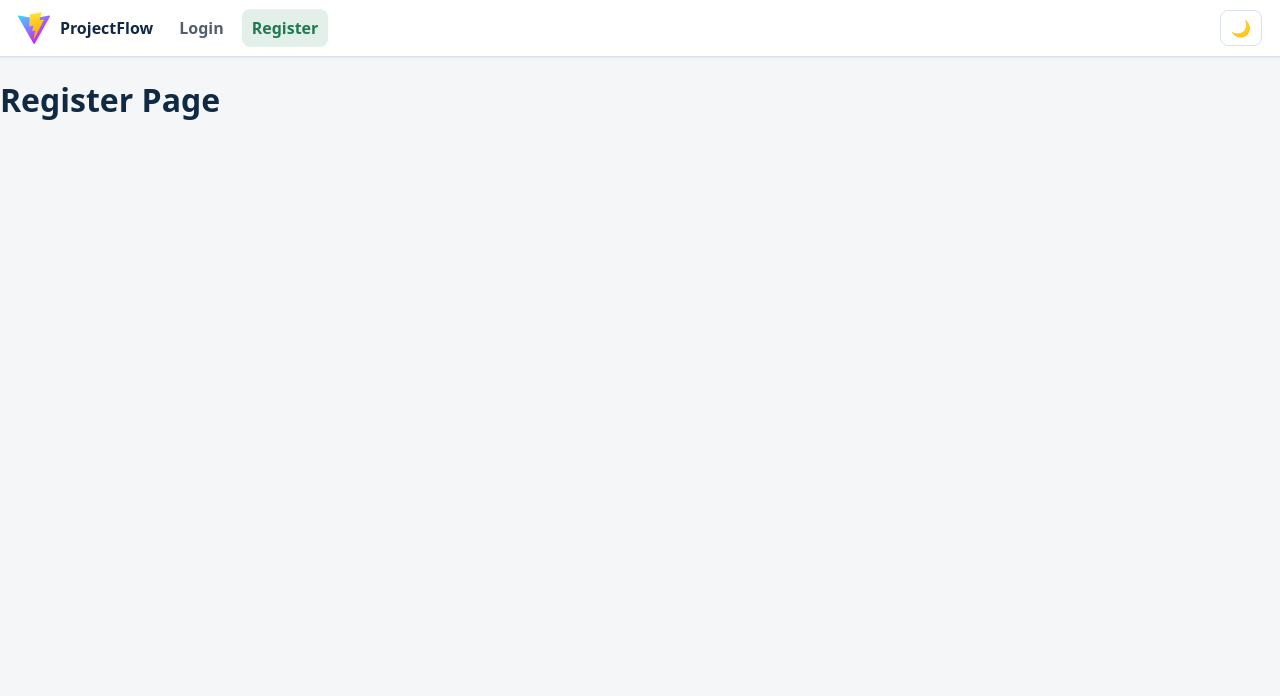
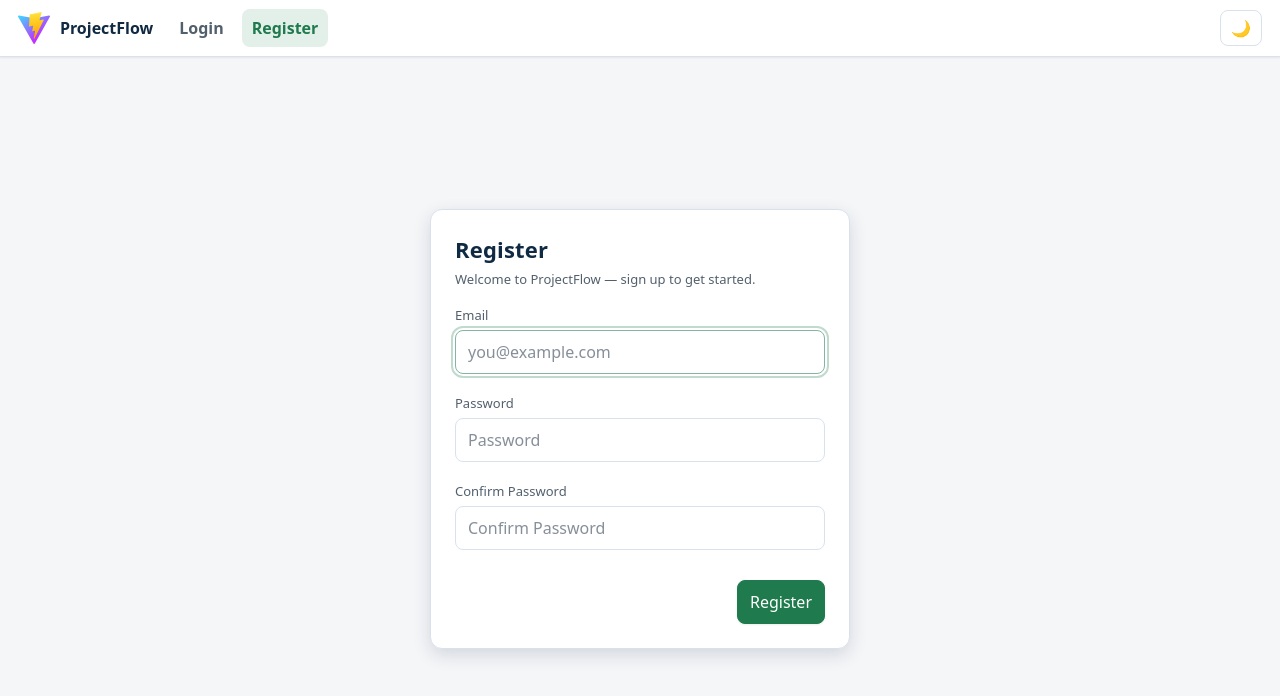
Before and after one commit to dev-dimitarspiroski/projectflow, a React (Vite) app: page /register in a window 1280 px wide. Shown: the top 696 px of the page. Built offline with nearby package versions, Linux system fonts and the light colour scheme.

Commit message:
finished login and register page

```diff
--- a/db.json
+++ b/db.json
@@ -4,6 +4,11 @@
       "id": "1",
       "email": "admin@projectflow.dev",
       "password": "123456"
+    },
+    {
+      "id": "5d77",
+      "email": "dimitar@projectflow.dev",
+      "password": "123123"
     }
   ],
   "projects": [
@@ -40,6 +45,18 @@
       "title": "Status implementation",
       "projectId": "1",
       "status": "done"
+    },
+    {
+      "id": "7368",
+      "title": "Finish login page",
+      "status": "done",
+      "projectId": "1"
+    },
+    {
+      "id": "e86a",
+      "title": "Finish register page",
+      "status": "in_progress",
+      "projectId": "1"
     }
   ]
 }
--- a/src/components/ui/Input/Input.tsx
+++ b/src/components/ui/Input/Input.tsx
@@ -12,12 +12,15 @@ const Input = forwardRef<HTMLInputElement, Props>(
     const inputId = id ?? rest.name;
 
     return (
-      <label className={form.field} htmlFor={inputId}>
-        <span className={form.label}>{label}</span>
+      <div className={form.formGroup}>
+        <label className={form.label} htmlFor={inputId}>
+          <span>{label}</span>
+        </label>
 
         <input
           ref={ref}
           id={inputId}
+          autoComplete="off"
           className={classCombiner(form.input, className)}
           aria-invalid={!!error}
           aria-describedby={error ? `${inputId}-error` : undefined}
@@ -29,7 +32,7 @@ const Input = forwardRef<HTMLInputElement, Props>(
             {error}
           </p>
         )}
-      </label>
+      </div>
     );
   },
 );
--- /dev/null
+++ b/src/consts/regex.const.ts
@@ -0,0 +1 @@
+export const PASSWORD_REGEX = /^\S+@\S+\.\S+$/;
--- /dev/null
+++ b/src/features/auth/auth.mutations.ts
@@ -0,0 +1,46 @@
+import { useMutation } from "@tanstack/react-query";
+
+const BASE_URL = "http://localhost:3001";
+
+type RegisterPayload = {
+  email: string;
+  password: string;
+};
+
+type User = {
+  id: number;
+  email: string;
+  password: string;
+};
+
+export const useRegisterMutation = () => {
+  return useMutation({
+    mutationFn: async (payload: RegisterPayload) => {
+      const existingUser = await fetchExistingUser(payload.email);
+
+      if (existingUser.length) {
+        throw new Error("Email is already registered");
+      }
+
+      return registerUser(payload);
+    },
+  });
+};
+
+const fetchExistingUser = async (email: string): Promise<User[]> => {
+  const res = await fetch(
+    `${BASE_URL}/users?email=${encodeURIComponent(email)}`,
+  );
+  if (!res.ok) throw new Error("Failed to validate email");
+  return res.json();
+};
+
+const registerUser = async (payload: RegisterPayload): Promise<User> => {
+  const res = await fetch(`${BASE_URL}/users`, {
+    method: "POST",
+    headers: { "Content-Type": "application/json" },
+    body: JSON.stringify(payload),
+  });
+  if (!res.ok) throw new Error("Failed to register");
+  return res.json();
+};
--- /dev/null
+++ b/src/pages/Login/Login.module.css
@@ -0,0 +1,52 @@
+.page {
+  min-height: calc(100vh - var(--space-9));
+  display: grid;
+  place-items: center;
+  padding: var(--space-5);
+}
+
+.card {
+  width: min(420px, 100%);
+  background: var(--surface);
+  border: 1px solid var(--border);
+  border-radius: var(--radius-md);
+  box-shadow: var(--shadow-md);
+  padding: var(--space-5);
+}
+
+.header {
+  margin-bottom: var(--space-4);
+}
+
+.title {
+  margin: 0 0 6px 0;
+  font-size: 22px;
+  font-weight: 900;
+  letter-spacing: 0.2px;
+}
+
+.subtitle {
+  margin: 0;
+  color: var(--muted);
+  font-size: 13px;
+}
+
+.form {
+  display: grid;
+  gap: var(--space-3);
+}
+
+.errorBox {
+  border: 1px solid color-mix(in srgb, var(--danger) 35%, var(--border) 65%);
+  background: color-mix(in srgb, var(--danger) 10%, var(--surface) 90%);
+  color: var(--danger);
+  border-radius: var(--radius-sm);
+  padding: 10px 12px;
+  font-size: 13px;
+}
+
+.actions {
+  display: flex;
+  justify-content: flex-end;
+  margin-top: var(--space-2);
+}
--- a/src/pages/Login/Login.tsx
+++ b/src/pages/Login/Login.tsx
@@ -1,52 +1,91 @@
-import { useRef, useState, SubmitEvent } from "react";
+import { useState } from "react";
 import { useNavigate } from "react-router-dom";
 import { useAuth } from "../../hooks/useAuth";
+import { useForm } from "react-hook-form";
 import Button from "../../components/ui/Button/Button";
 import Input from "../../components/ui/Input/Input";
+import styles from "./Login.module.css";
+import { PASSWORD_REGEX } from "../../consts/regex.const";
+
+type LoginForm = {
+  email: string;
+  password: string;
+};
 
 const Login = () => {
-  const emailRef = useRef<HTMLInputElement>(null);
-  const [password, setPassword] = useState("");
-  const [error, setError] = useState("");
   const navigate = useNavigate();
   const { login } = useAuth();
+  const [serverError, setServerError] = useState<string | null>(null);
+  const {
+    register,
+    handleSubmit,
+    formState: { errors, isSubmitting },
+  } = useForm<LoginForm>({
+    defaultValues: {
+      email: "",
+      password: "",
+    },
+    mode: "onSubmit",
+  });
 
-  const handleSubmit = async (
-    event: SubmitEvent<HTMLFormElement>,
-  ): Promise<void> => {
-    event.preventDefault();
-    setError("");
-
-    const email = emailRef.current?.value || "";
+  const onFormSubmit = async (data: LoginForm): Promise<void> => {
+    setServerError("");
 
     try {
-      await login({ email, password });
+      await login({ email: data.email, password: data.password });
       navigate("/");
     } catch (err) {
-      setError("Invalid email or password.");
+      setServerError(
+        "Failed to login. Please check your credentials and try again.",
+      );
       console.error(err);
     }
   };
 
   return (
-    <form onSubmit={handleSubmit}>
-      <h1>Login</h1>
+    <div className={styles.page}>
+      <form className={styles.card} onSubmit={handleSubmit(onFormSubmit)}>
+        <div className={styles.header}>
+          <h1 className={styles.title}>Login</h1>
+          <p className={styles.subtitle}>Welcome back — sign in to continue.</p>
+        </div>
 
-      <Input ref={emailRef} type="email" placeholder="Email" required />
+        <div className={styles.form}>
           <Input
+            label="Email"
+            type="email"
+            placeholder="you@example.com"
+            autoFocus
+            {...register("email", {
+              required: "Email is required",
+              pattern: {
+                value: PASSWORD_REGEX,
+                message: "Enter a valid email",
+              },
+            })}
+            error={errors.email?.message}
+          />
+          <Input
+            label="Password"
             type="password"
             placeholder="Password"
-        required
-        value={password}
-        onChange={(event) => setPassword(event.target.value)}
+            {...register("password", {
+              required: "Password is required",
+              minLength: { value: 6, message: "Minimum 6 characters" },
+            })}
+            error={errors.password?.message}
           />
 
-      {error && <p>{error}</p>}
+          {serverError && <div className={styles.errorBox}>{serverError}</div>}
 
-      <Button variant="primary" type="submit">
+          <div className={styles.actions}>
+            <Button variant="primary" type="submit" isLoading={isSubmitting}>
               Login
             </Button>
+          </div>
+        </div>
       </form>
+    </div>
   );
 };
 
--- a/src/pages/Register/Register.tsx
+++ b/src/pages/Register/Register.tsx
@@ -1,5 +1,120 @@
+import { useNavigate } from "react-router-dom";
+import { useForm } from "react-hook-form";
+import Button from "../../components/ui/Button/Button";
+import Input from "../../components/ui/Input/Input";
+import styles from "../Login/Login.module.css";
+import { useRegisterMutation } from "../../features/auth/auth.mutations";
+import { useState } from "react";
+import { PASSWORD_REGEX } from "../../consts/regex.const";
+
+type RegisterForm = {
+  email: string;
+  password: string;
+  confirmPassword: string;
+};
+
 const Register = () => {
-  return <h1>Register Page</h1>;
+  const navigate = useNavigate();
+  const registerMutation = useRegisterMutation();
+  const [serverError, setServerError] = useState("");
+
+  const {
+    register,
+    handleSubmit,
+    getValues,
+    formState: { errors, isSubmitting },
+  } = useForm<RegisterForm>({
+    defaultValues: {
+      email: "",
+      password: "",
+      confirmPassword: "",
+    },
+    mode: "onSubmit",
+  });
+
+  const onFormSubmit = async (data: RegisterForm): Promise<void> => {
+    setServerError("");
+
+    registerMutation.mutate(
+      {
+        email: data.email,
+        password: data.password,
+      },
+      {
+        onSuccess: () => navigate("/login"),
+        onError: (err) => {
+          const message =
+            err instanceof Error ? err.message : "Registration failed";
+          setServerError(message);
+        },
+      },
+    );
+  };
+
+  return (
+    <div className={styles.page}>
+      <form className={styles.card} onSubmit={handleSubmit(onFormSubmit)}>
+        <div className={styles.header}>
+          <h1 className={styles.title}>Register</h1>
+          <p className={styles.subtitle}>
+            Welcome to ProjectFlow — sign up to get started.
+          </p>
+        </div>
+
+        <div className={styles.form}>
+          <Input
+            label="Email"
+            type="email"
+            placeholder="you@example.com"
+            autoFocus
+            {...register("email", {
+              required: "Email is required",
+              pattern: {
+                value: PASSWORD_REGEX,
+                message: "Enter a valid email",
+              },
+            })}
+            error={errors.email?.message}
+          />
+
+          <Input
+            label="Password"
+            type="password"
+            placeholder="Password"
+            {...register("password", {
+              required: "Password is required",
+              minLength: { value: 6, message: "Minimum 6 characters" },
+            })}
+            error={errors.password?.message}
+          />
+
+          <Input
+            label="Confirm Password"
+            type="password"
+            placeholder="Confirm Password"
+            {...register("confirmPassword", {
+              required: "Please confirm your password",
+              validate: (value) =>
+                value === getValues("password") || "Passwords do not match",
+            })}
+            error={errors.confirmPassword?.message}
+          />
+
+          {serverError && <div className={styles.errorBox}>{serverError}</div>}
+
+          <div className={styles.actions}>
+            <Button
+              variant="primary"
+              type="submit"
+              isLoading={isSubmitting || registerMutation.isPending}
+            >
+              Register
+            </Button>
+          </div>
+        </div>
+      </form>
+    </div>
+  );
 };
 
 export default Register;
```
Lines whose indentation alone changed are shown as unchanged.
